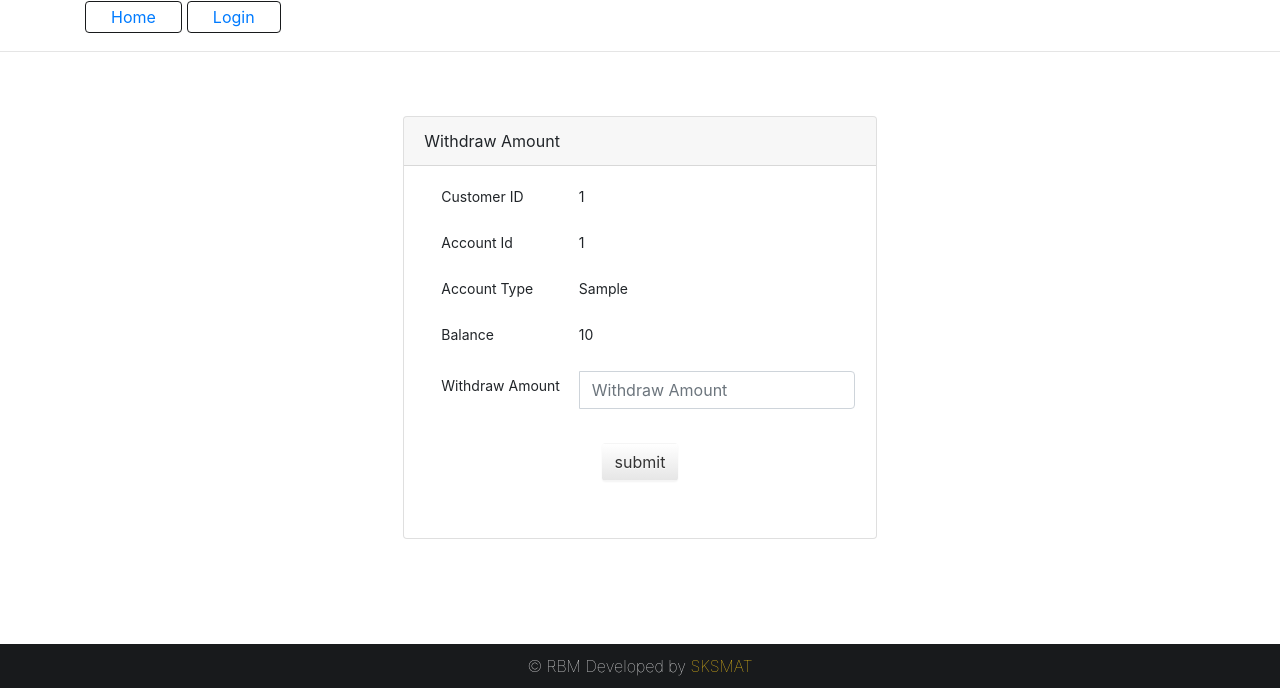
After one commit to satheesh22g/Banking-Application, a Flask app: template templates/withdraw.html in a window 1280 px wide. The commit adds this page. Shown: the part 112-800 px from the top of the page. Run offline with Flask 2, Linux system fonts and the light colour scheme; the template is opened without the code that fills it: most values are stand-ins (such as "Sample title", 1, 10 or a date in 2020); lists and menus that the app fills with data are empty; some libraries are stand-ins or nearby versions.

Commit message:
add withdraw method

```diff
--- a/app.py
+++ b/app.py
@@ -330,9 +330,45 @@ def deposit(acc_id=None):
 
     return redirect(url_for('dashboard'))
 
-@app.route('/withdrow/<acc_id>')
-def withdrow(acc_id=None):
+
+@app.route('/withdraw')
+@app.route('/withdraw/<acc_id>',methods=['GET','POST'])
+def withdraw(acc_id=None):
+    if 'user' not in session:
+        return redirect(url_for('login'))
+    if session['usert'] == "executive":
+        flash("You don't have access to this page","warning")
+        return redirect(url_for('dashboard'))
+    if session['usert']=="teller" or session['usert']=="cashier":
+        if acc_id is None:
+            return redirect(url_for('viewaccount'))
+        else:
+            if request.method == "POST":
+                amount = request.form.get("amount")
+                data = db.execute("select * from accounts where acc_id = :a and status='active'",{"a":acc_id}).fetchone()
+                if data is not None:
+                    if int(data.balance)>=int(amount):
+                        balance =  int(data.balance)-int(amount)
+                        query = db.execute("UPDATE accounts SET balance= :b WHERE acc_id = :a", {"b":balance,"a": data.acc_id})
+                        db.commit()
+                        flash(f"{amount}Amount withdrawn from account: {data.acc_id} successfully.",'success')
+                        temp = Transactions(acc_id=data.acc_id,trans_message="Amount Withdrawn",amount=amount)
+                        db.add(temp)
+                        db.commit()
+                    else:
+                        flash(f"Account doesn't have sufficient Balance.",'success')
+                        return redirect(url_for('viewaccount'))
+                else:
+                    flash(f"Account not found or Deactivated.",'danger')
+            else:
+                data = db.execute("select * from accounts where acc_id = :a",{"a":acc_id}).fetchone()
+                if data is not None:
+                    return render_template('withdraw.html', deposit=True, data=data)
+                else:
+                    flash(f"Account not found or Deactivated.",'danger')
+
     return redirect(url_for('dashboard'))
+
 
 @app.route('/transfer/<acc_id>/<cust_id>')
 def transfer(acc_id=None,cust_id=None):
--- a/templates/viewaccount.html
+++ b/templates/viewaccount.html
@@ -76,8 +76,8 @@
                             </a>
                         </div>
                         <div class="col-md-4">
-                            <a href="{{ url_for('withdrow',acc_id=i.acc_id ) }}">
-                                <button class="btn">Withdrow</button>
+                            <a href="{{ url_for('withdraw',acc_id=i.acc_id ) }}">
+                                <button class="btn">Withdraw</button>
                             </a>
                         </div>
                         {% endif %}
--- /dev/null
+++ b/templates/withdraw.html
@@ -0,0 +1,98 @@
+{% extends "layout.html" %}
+
+{% block title %}Add Customer{% endblock %}
+
+{% block content %}
+<div class = "row col-md-8 my-5">
+    <div class="card col-md-8 mx-auto px-0">
+        <div class="card-header">
+            Withdraw Amount
+        </div>
+        <div class="card-body">
+            {% if data.status == 'active' %}
+            <form action="{{ url_for('withdraw',acc_id=data.acc_id) }}" method="POST">
+                <table class="col-md-12">
+                    <tbody>
+                        <tr>
+                            <th>
+                                <div class="form-group input-group">
+                                    <label class="pl-3">Customer ID</label>
+                                </div>
+                            </th>
+                            <th>
+                                <div class="form-group input-group">
+                                    <label class="pl-3">{{ data.cust_id }}</label>
+                                </div>
+
+                            </th>
+                        </tr>
+                        <tr>
+                            <th>
+                                <div class="form-group input-group">
+                                    <label class="pl-3">Account Id</label>
+                                </div>
+
+                            </th>
+                            <th>
+                                <div class="form-group input-group">
+                                    <label class="pl-3">{{ data.acc_id }}</label>
+                                </div>
+                            </th>
+                        </tr>
+                        <tr>
+                            <th>
+                                <div class="form-group input-group">
+                                    <label class="pl-3">Account Type</label>
+                                </div>
+
+                            </th>
+                            <th>
+                                <div class="form-group input-group">
+                                    <label class="pl-3">{{ data.acc_type }}</label>
+                                </div>
+
+                            </th>
+                        </tr>
+                        <tr>
+                            <th>
+                                <div class="form-group input-group">
+                                    <label class="pl-3">Balance</label>
+                                </div>
+
+                            </th>
+                            <th>
+                                <div class="form-group input-group">
+                                    <label class="pl-3">{{ data.balance }}</label>
+                                </div>
+
+                            </th>
+                        </tr>
+                        <tr>
+                            <th>
+                                <div class="form-group input-group">
+                                    <label class="pl-3">Withdraw Amount</label>
+                                </div>
+
+                            </th>
+                            <th>
+                                <div class="form-group input-group pl-3">
+                                    <input type="hidden" name="acc_id" id="acc_id" value="{{ data.acc_id }}" disabled>
+                                    <input class="form-control" name="amount" id="amount" type="textfield" placeholder="Withdraw Amount">
+                                </div>
+                            </th>
+                        </tr>
+                        <tr>
+                            <th colspan="2">
+                                <div class="form-group input-group mt-3">
+                                    <input type="submit" value="submit" onclick="alert('Are you Sure, You want to Withdraw?')" class="btn mx-auto">
+                                </div>
+                            </th>
+                        </tr>
+                    </tbody>
+                </table>
+            </form>
+            {% endif %}
+        </div>
+    </div>
+</div>
+{% endblock %}
```
